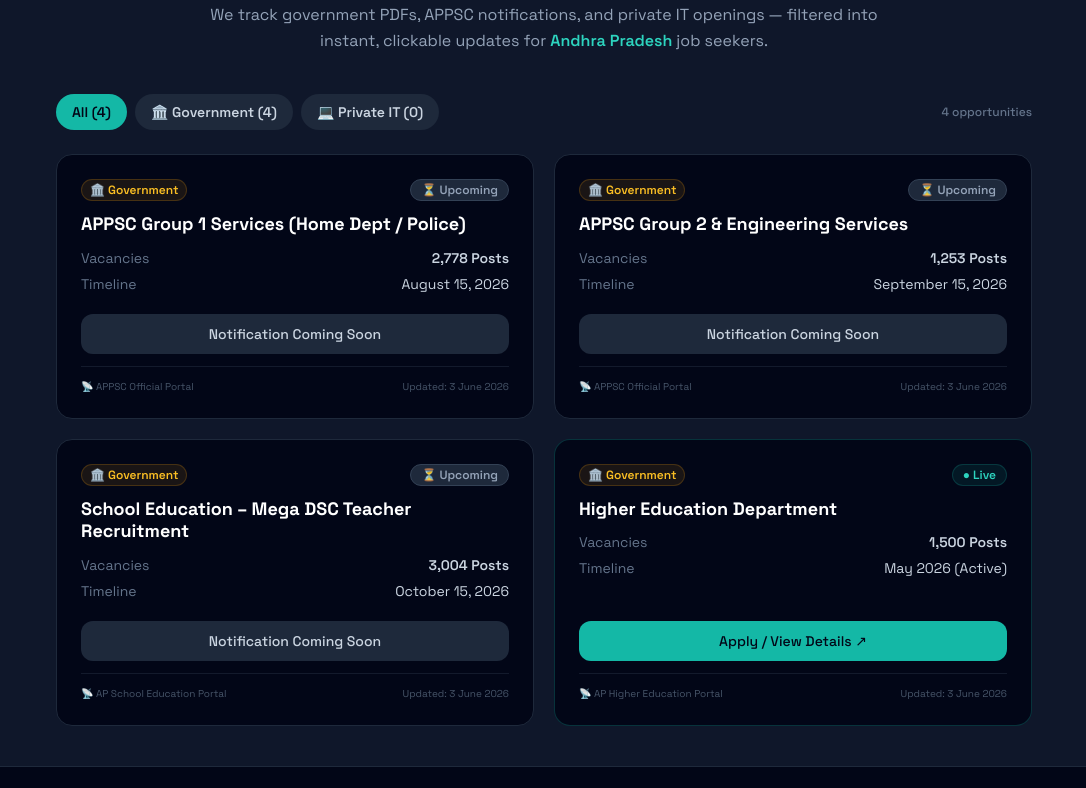
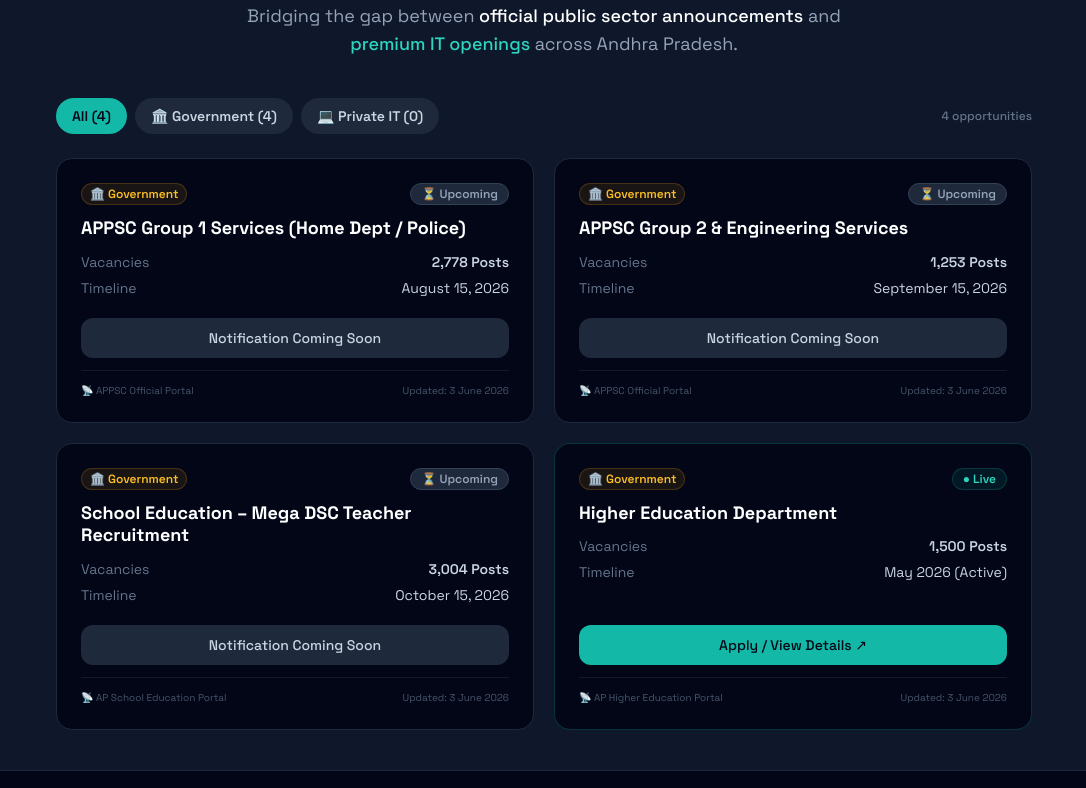
Before and after one commit to APneedsyou/ap-needs-you, a plain HTML site: page index.html in a window 1280 px wide. Shown: the part 175-963 px from the top of the page, without its empty margins (96-1182 px from the left). Drawn offline with nearby package versions, Linux system fonts and the light colour scheme.

Commit message:
subtitle change

```diff
--- a/index.html
+++ b/index.html
@@ -79,10 +79,9 @@
         class="text-2xl sm:text-4xl md:text-5xl font-black tracking-tight text-white mb-6 max-w-4xl mx-auto leading-tight">
         Andhra Pradesh Job <span class="text-teal-400">Nexus</span>
       </h1>
-      <p class="text-base text-slate-400 leading-relaxed">
-        We track government PDFs, APPSC notifications, and private IT openings —
-        filtered into instant, clickable updates for <span class="text-teal-400 font-semibold">Andhra Pradesh</span> job
-        seekers.
+      <p class="text-base md:text-lg text-slate-400 max-w-2xl mx-auto mb-10 leading-relaxed">
+        Bridging the gap between <span class="text-white font-medium">official public sector announcements</span> and
+        <span class="text-teal-400 font-medium">premium IT openings</span> across Andhra Pradesh.
       </p>
     </div>
 
```
